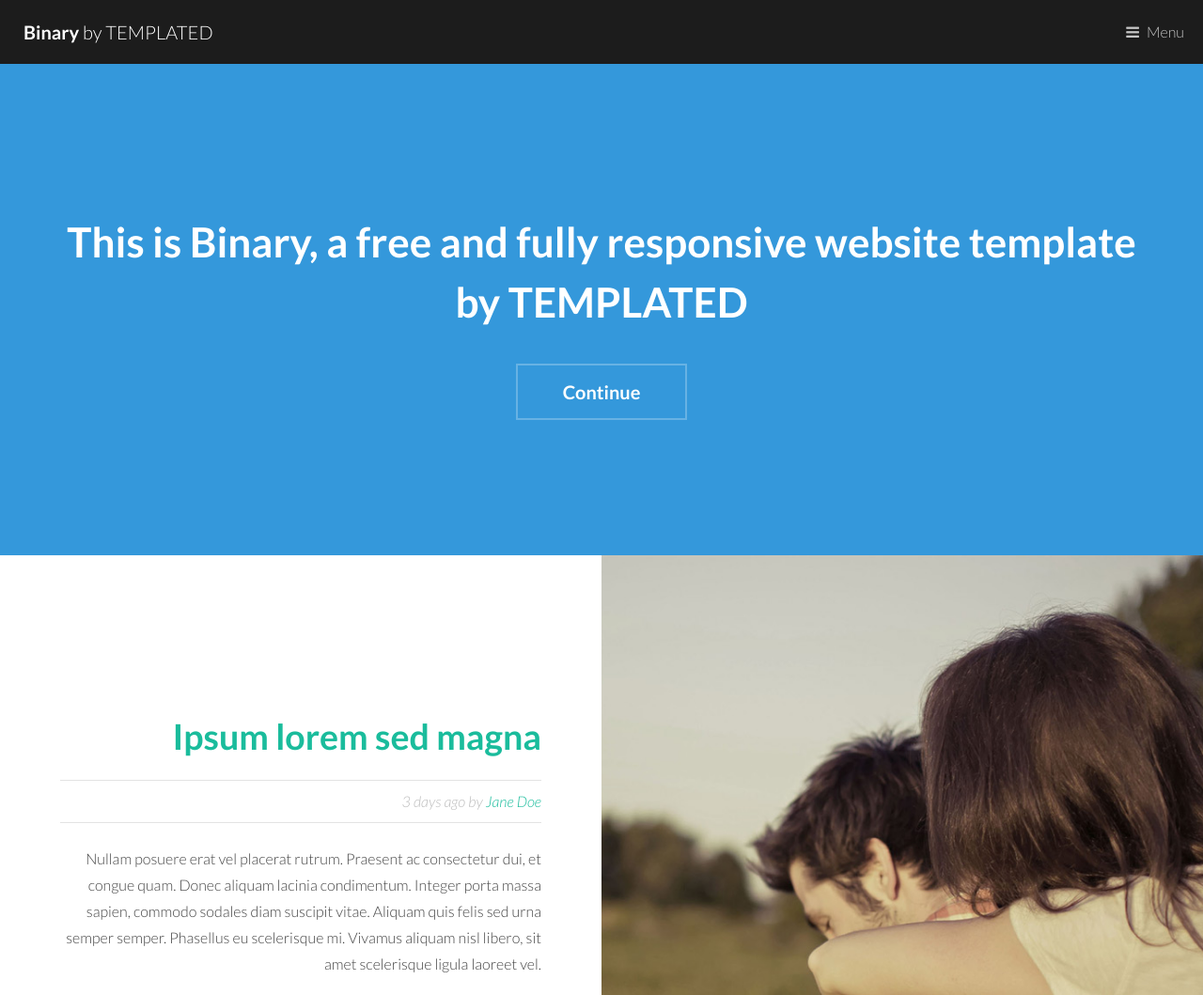
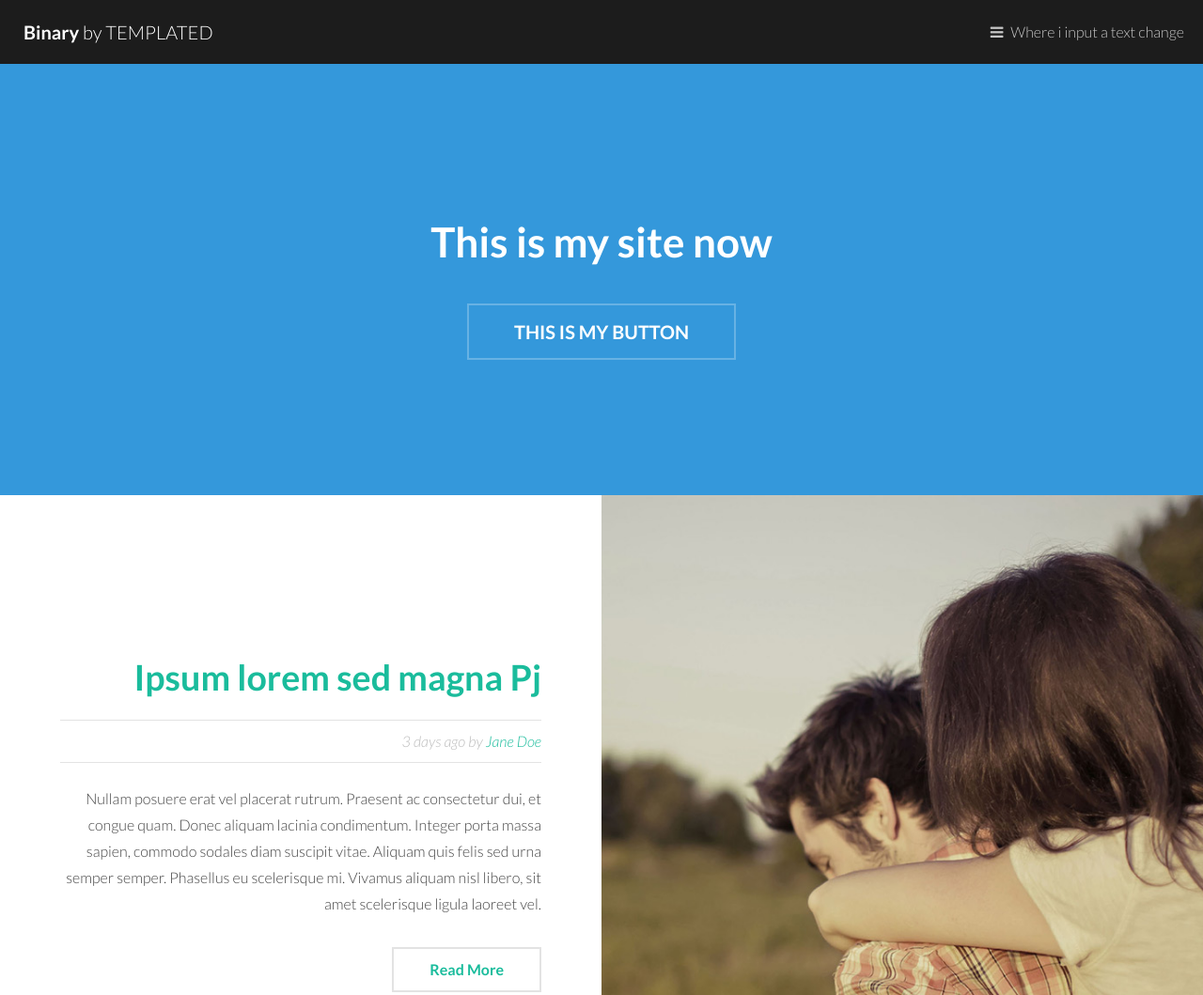
Before and after one commit to cs-fullstack-fall-2018/frontend-set-javascript-intro1-psanon19, a plain HTML site: page index.html in a window 1280 px wide. Shown: the top 1059 px of the page at 94% size. Drawn offline with Linux system fonts and the light colour scheme.

Commit message:
Check In

```diff
--- a/index.html
+++ b/index.html
@@ -17,7 +17,8 @@
 			<header id="header">
 				<a href="index.html" class="logo"><strong>Binary</strong> by TEMPLATED</a>
 				<nav>
-					<a href="#menu">Menu</a>
+                    <!--Where i input a text change-->
+					<a href="#menu" id="myNewChange">Menu</a>
 				</nav>
 			</header>
 
@@ -33,9 +34,11 @@
 		<!-- Banner -->
 			<section id="banner">
 				<div class="inner">
-					<h1>This is Binary, a free and fully responsive<br />
+                    <!--This is the second text change I made-->
+					<h1 id="secondChange">This is Binary, a free and fully responsive<br />
 					website template by <a href="https://templated.co">TEMPLATED</a></h1>
 					<ul class="actions">
+                                                        <!--Changed the name to the buttone using the set id-->
 						<li><a href="#one" class="button alt scrolly big" id="kennButton">Continue</a></li>
 					</ul>
 				</div>
@@ -49,7 +52,8 @@
 				<div class="content">
 					<div class="inner">
 						<header>
-							<h2><a href="generic.html">Ipsum lorem sed magna</a></h2>
+                                <!--Added my name to this Headline-->
+							<h2><a href="generic.html" id="thirdChange">Ipsum lorem sed magna</a></h2>
 							<p class="info">3 days ago by <a href="#">Jane Doe</a></p>
 						</header>
 						<p>Nullam posuere erat vel placerat rutrum. Praesent ac consectetur dui, et congue quam. Donec aliquam lacinia condimentum. Integer porta massa sapien, commodo sodales diam suscipit vitae. Aliquam quis felis sed urna semper semper. Phasellus eu scelerisque mi. Vivamus aliquam nisl libero, sit amet scelerisque ligula laoreet vel.</p>
@@ -198,5 +202,6 @@
 			<script src="assets/js/util.js"></script>
 			<script src="assets/js/main.js"></script>
 			<script src="javascript.js"></script>
+			<script src="jscriptEX42.js"></script>
 	</body>
 </html>
--- /dev/null
+++ b/jscriptEX42.js
@@ -0,0 +1,9 @@
+document.getElementById("myNewChange").innerText="Where i input a text change";
+
+document.getElementById("secondChange").innerText="This is my site now";
+
+var myName=document.getElementById("thirdChange").innerText;
+
+document.getElementById("thirdChange").innerText=myName+" Pj";
+
+document.getElementById("kennButton").innerText="THIS IS MY BUTTON";
```
Also changed, not shown: 1 other file.
